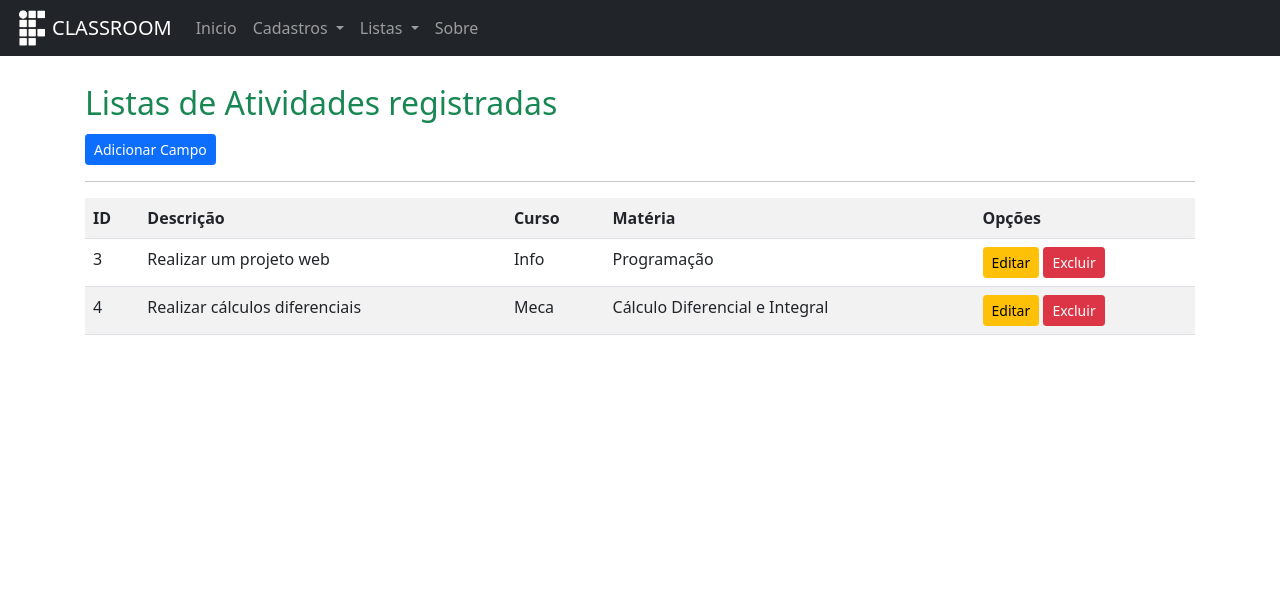
After one commit to arraes777/ProjetoBlog, a Django app: page /listar/atividade/ in a window 1280 px wide. The commit adds this page. Shown: the top 591 px of the page. Run offline with Django 3.2, Linux system fonts and the light colour scheme; data comes from the database, SQL or seed files in the repository; both versions use the stored data as it was after the commit; some libraries are stand-ins or nearby versions.

Commit message:
ProjetoBlog

```diff
--- /dev/null
+++ b/cadastros/templates/cadastros/atividade.html
@@ -0,0 +1,44 @@
+{% extends 'paginas/modelo.html' %}
+
+{% load static %}
+
+{% block conteudo %}
+<h2 class="text-success border-buttom border-warning pb-1 nt-4">
+    Listas de Atividades registradas
+</h2>
+
+<a href="{% url 'cadastrar-atividade' %}" class="btn btn-primary btn-sm">Adicionar Campo</a>
+
+<hr>
+<div class="table-responsive">
+<table class="table table-striped">
+    <tr>
+        <th>ID</th>
+        <th>Descrição</th>
+        <th>Curso</th>
+        <th>Matéria</th>
+        <th>Opções</th>
+    </tr>
+
+    {% for atividade in object_list %}
+    <tr>
+        <td>{{ atividade.pk }}</td>
+        <td>{{ atividade.descricao }}</td>
+        <td>{{ atividade.curso }}</td>
+        <td>{{ atividade.materia }}</td>
+        <td>
+            <a href="{% url 'editar-atividade' atividade.pk %}" class="btn btn-warning btn-sm">Editar</a>
+            <a href="{% url 'excluir-atividade' atividade.pk %}" class="btn btn-danger btn-sm">Excluir</a>
+        </td>
+    </tr>
+
+    {% empty %}
+    <tr>
+        <td colspan="3">Nenhuma Atividade registrada.</td>
+    </tr>
+
+    {% endfor %}
+
+</table>
+</div>
+{% endblock %}
--- a/cadastros/urls.py
+++ b/cadastros/urls.py
@@ -2,10 +2,13 @@ from os import name
 from django.urls import path
 from .views import *
 
-from .views import AtividadeCreate
+from .views import AtividadeCreate, AtividadeUpdate, AtividadeDelete, AtividadeList
 
 urlpatterns = [
     # Criar todos os endereços/rotas
-    path('cadastrar/atividade/', AtividadeCreate.as_view(), name='cadastrar-atividade')
+    path('cadastrar/atividade/', AtividadeCreate.as_view(), name='cadastrar-atividade'),
+    path('editar/atividade/<int:pk>/', AtividadeUpdate.as_view(),name='editar-atividade'),
+    path('excluir/atividade/<int:pk>/', AtividadeDelete.as_view(), name='excluir-atividade'),
+    path('listar/atividade/', AtividadeList.as_view(), name='listar-atividade')
 
 ]
--- a/cadastros/views.py
+++ b/cadastros/views.py
@@ -1,7 +1,9 @@
+from typing import List
 from django.db import models
 from django.db.models import fields
 from django.shortcuts import render
-from django.views.generic.edit import CreateView
+from django.views.generic.edit import CreateView, UpdateView, DeleteView
+from django.views.generic.list import ListView
 from .models import Curso, Turma, Materia, Atividade, Perfil_professor, Perfil_aluno
 from django.urls import reverse_lazy
 
@@ -41,3 +43,24 @@ class Perfil_alunoCreate(CreateView):
     fields = ['nome', 'idade', 'turma']
     template_name = 'cadastros/form.html'
     success_url = reverse_lazy('index')
+
+####################### UPDATE ###################
+
+class AtividadeUpdate(UpdateView):
+    model = Atividade
+    fields = ['descricao', 'curso', 'materia']
+    template_name = 'cadastros/editar.html'
+    success_url = reverse_lazy('index')
+
+####################### DELETE ###################
+
+class AtividadeDelete(DeleteView):
+    model = Atividade
+    template_name = 'cadastros/form-excluir.html'
+    success_url = reverse_lazy('index')
+
+####################### LISTA ###################
+
+class AtividadeList(ListView):
+    model = Atividade
+    template_name = 'cadastros/atividade.html'
--- a/paginas/templates/paginas/modelo.html
+++ b/paginas/templates/paginas/modelo.html
@@ -72,6 +72,20 @@
                             </ul>
                         </li>
 
+                        <li class="nav-item dropdown">
+                            <a class="nav-link dropdown-toggle" href="#" id="navbarDropdown" role="button" data-bs-toggle="dropdown"
+                                aria-expanded="false">
+                                Listas
+                            </a>
+                            <ul class="dropdown-menu" aria-labelledby="navbarDropdown">
+                                <li><a class="dropdown-item" href="{% url 'listar-atividade' %}">Atividades</a></li>
+                                <li>
+                                    <hr class="dropdown-divider">
+                                </li>
+                                <li><a class="dropdown-item" href="#">Something else here</a></li>
+                            </ul>
+                        </li>
+
                         <li class="nav-item">
                             <a class="nav-link" href="{% url 'sobre' %}">Sobre</a>
                         </li>
--- a/paginas/urls.py
+++ b/paginas/urls.py
@@ -8,5 +8,4 @@ urlpatterns = [
     path('', PaginaInicial.as_view(), name='index'),
     path('sobre/', SobreView.as_view(), name="sobre" ),
 
-
 ]
```
Also changed, not shown: cadastros/templates/cadastros/editar.html (added, +25 -0 lines), cadastros/templates/cadastros/form-excluir.html (added, +29 -0 lines), db.sqlite3.
